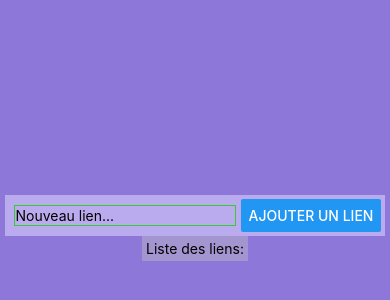
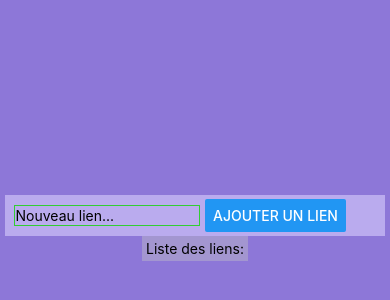
Before and after one commit to Fabfr0st/Ceppic-React-Native, a React Native app: screen / in a window 390 px wide. Shown: the part 194-494 px from the top of the page. Built offline with nearby package versions, Linux system fonts and the light colour scheme.

Commit message:
Style du champ de texte

```diff
--- a/App.js
+++ b/App.js
@@ -29,6 +29,7 @@ const styles = StyleSheet.create({
     borderWidth: 1,
     padding: 1,
     margin: 5,
+    maxWidth: "50%",
   },
   inputContainer: {
     flexDirection: "row",
```
